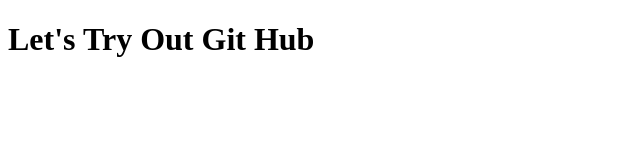
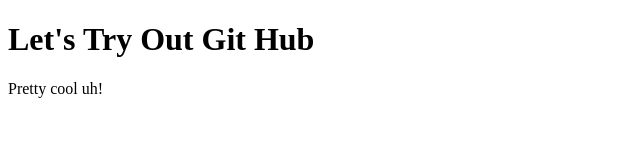
Before and after one commit to MarieCSC20/exemple1, a plain HTML site: page index.html in a window 1280 px wide. Shown: the whole page, without its empty margins (0-640 px from the left). Drawn offline with Linux system fonts and the light colour scheme.

Commit message:
Added a new paragraph

```diff
--- a/index.html
+++ b/index.html
@@ -8,5 +8,6 @@
 </head>
 <body>
     <h1>Let's Try Out Git Hub</h1>
+    <p>Pretty cool uh!</p>
 </body>
 </html>
```
